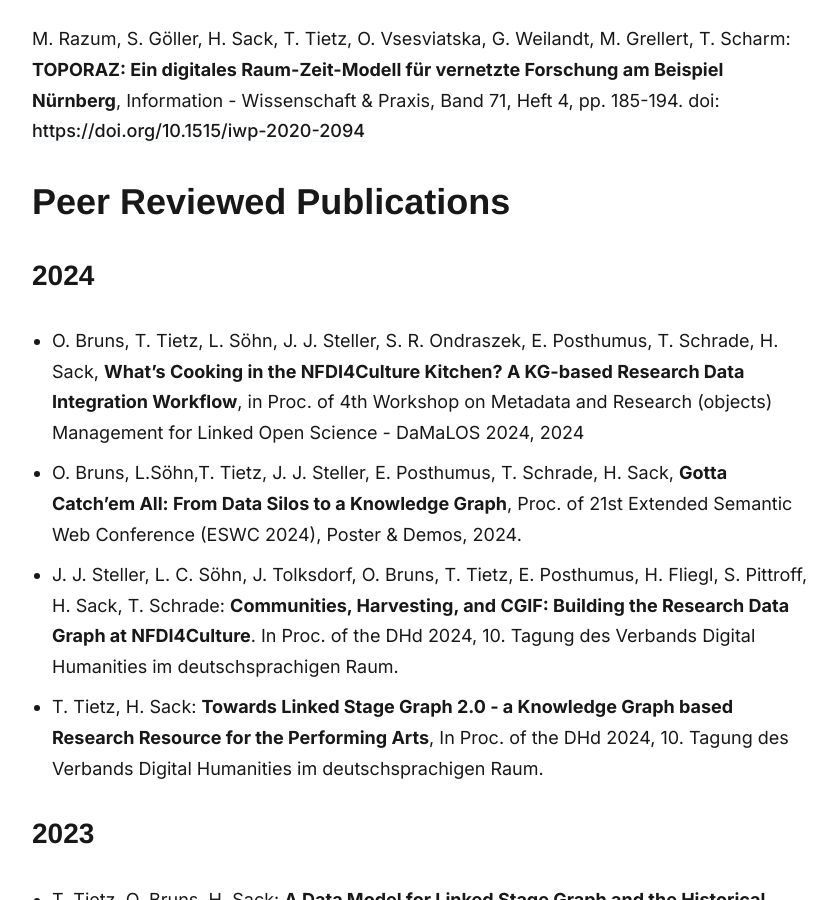
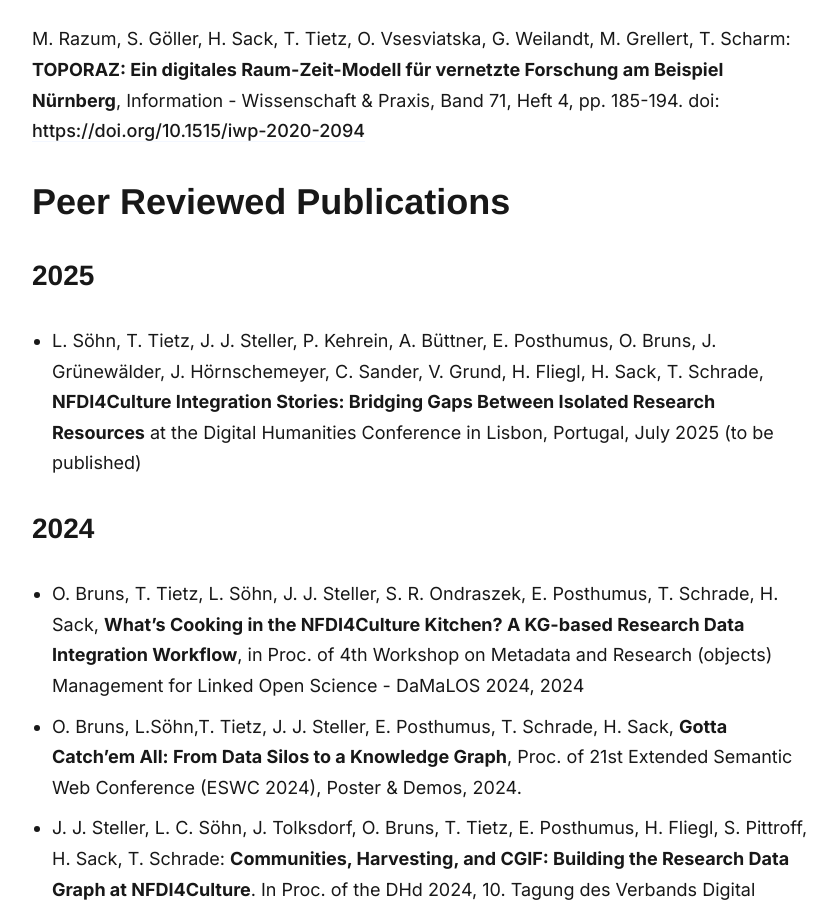
Before and after one commit to tabeatietz/tabeatietz.github.io, a Jekyll site: the page built from _projects/publications.md, in a window 1280 px wide and 900 px high, scrolled down 1027 px. Shown: the whole window, without its empty margins (218-1055 px from the left). Built offline with Jekyll 4.4.1, drawn with Linux system fonts in a browser that asks for light colours; nearby versions of some CDN libraries; some web fonts are replaced.

Commit message:
publications

```diff
--- a/_projects/publications.md
+++ b/_projects/publications.md
@@ -13,6 +13,9 @@
 **TOPORAZ: Ein digitales Raum-Zeit-Modell für vernetzte Forschung am Beispiel Nürnberg**, Information - Wissenschaft & Praxis, Band 71, Heft 4, pp. 185-194. doi: [https://doi.org/10.1515/iwp-2020-2094](https://doi.org/10.1515/iwp-2020-2094)
 
 # Peer Reviewed Publications
+
+## 2025
+- L. Söhn, T. Tietz, J. J. Steller, P. Kehrein, A. Büttner, E. Posthumus, O. Bruns, J. Grünewälder, J. Hörnschemeyer, C. Sander, V. Grund, H. Fliegl, H. Sack, T. Schrade, **NFDI4Culture Integration Stories: Bridging Gaps Between Isolated Research Resources** at the Digital Humanities Conference in Lisbon, Portugal, July 2025 (to be published)
 
 ## 2024
 - O. Bruns, T. Tietz, L. Söhn, J. J. Steller, S. R. Ondraszek, E. Posthumus, T. Schrade, H. Sack, **What’s Cooking in the NFDI4Culture Kitchen? A KG-based Research Data Integration Workflow**, in Proc. of 4th Workshop on Metadata and Research (objects) Management for Linked Open Science - DaMaLOS 2024, 2024
```
